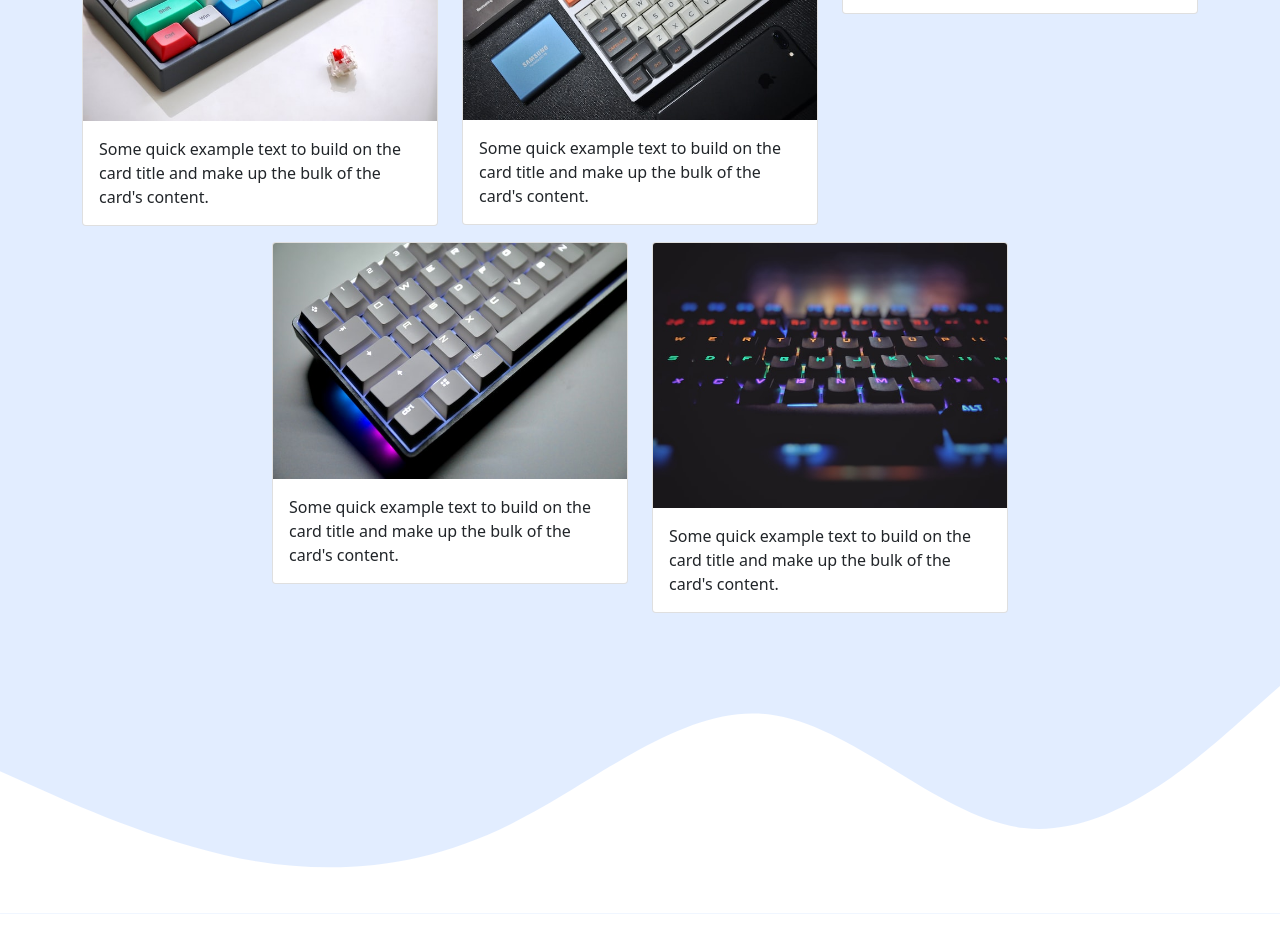
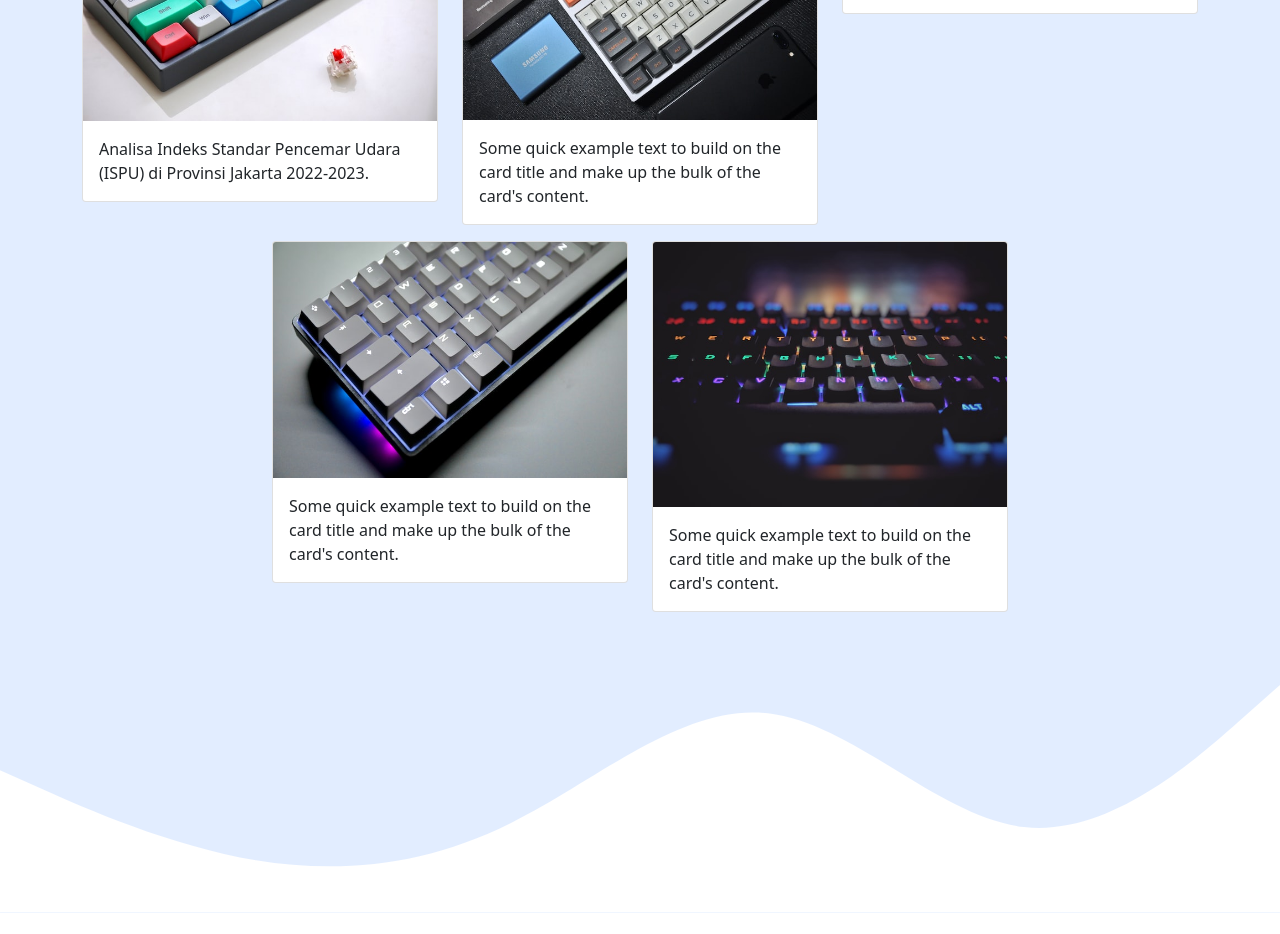
Before and after one commit to rrudiansyah/rahmadrudiansyah.github.io, a plain HTML site: page index.html in a window 1280 px wide. Shown: the part 1584-2518 px from the top of the page. Drawn offline with nearby package versions, Linux system fonts and the light colour scheme.

Commit message:
Update index.html
Signed-off-by: rrudiansyah <107456020+rrudiansyah@users.noreply.github.com>

```diff
--- a/index.html
+++ b/index.html
@@ -95,7 +95,7 @@
             <div class="card">
               <img src="img/projects/1.jpg" class="card-img-top" alt="project1" />
               <div class="card-body">
-                <p class="card-text">Some quick example text to build on the card title and make up the bulk of the card's content.</p>
+                <p class="card-text">Analisa Indeks Standar Pencemar Udara (ISPU) di Provinsi Jakarta 2022-2023.</p>
               </div>
             </div>
           </div>
```
